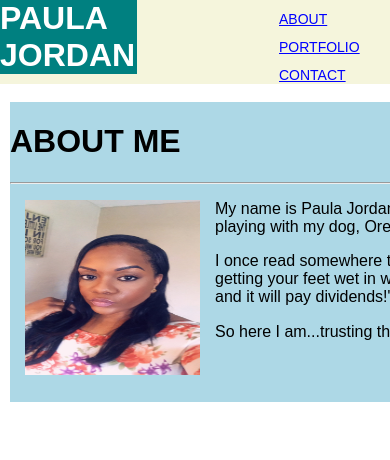
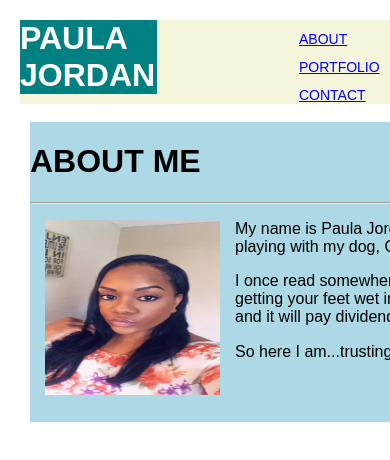
Before and after one commit to Pjae215/Responsive-Portfolio, a plain HTML site: page index.html in a window 390 px wide. Shown: the top 460 px of the page. Drawn offline with Linux system fonts and the light colour scheme.

Commit message:
added media queries and viewport tag

```diff
--- a/assets/css/style.css
+++ b/assets/css/style.css
@@ -2,7 +2,7 @@
  * My Bio
  **/
 
-BODY {
+ BODY {
   MARGIN: 0;
   background: #ffffff;
   FONT-WEIGHT: 300;
@@ -60,4 +60,25 @@ NAV A{
   height: 300px;
   background: lightblue;
 }
-.
+/**added media queries**/
+
+   @media only screen and (max-width:980px) {
+    BODY {
+      width: 100%;
+      padding: 20px;
+
+    }
+  }
+
+
+  @media only screen and (max-width: 768px) {
+    BODY {
+      width: 100%;
+      padding: 20px;
+    }}
+    @media only screen and (max-width: 640px){
+      BODY {
+        width: 100%;
+        padding: 20px;
+        position: static;
+      }}
--- a/index.html
+++ b/index.html
@@ -3,6 +3,7 @@
 
 <head>
   <meta charset="UTF-8">
+  <meta name="viewport" content="width=device-width, initial-scale=1.0">
   <title>My Bio</title>
   <link rel="stylesheet" type="text/css" href="assets/css/style.css">
 </head>
```
Also changed, not shown: contact.html (+1 -0 lines), portfolio.html (+1 -0 lines).
